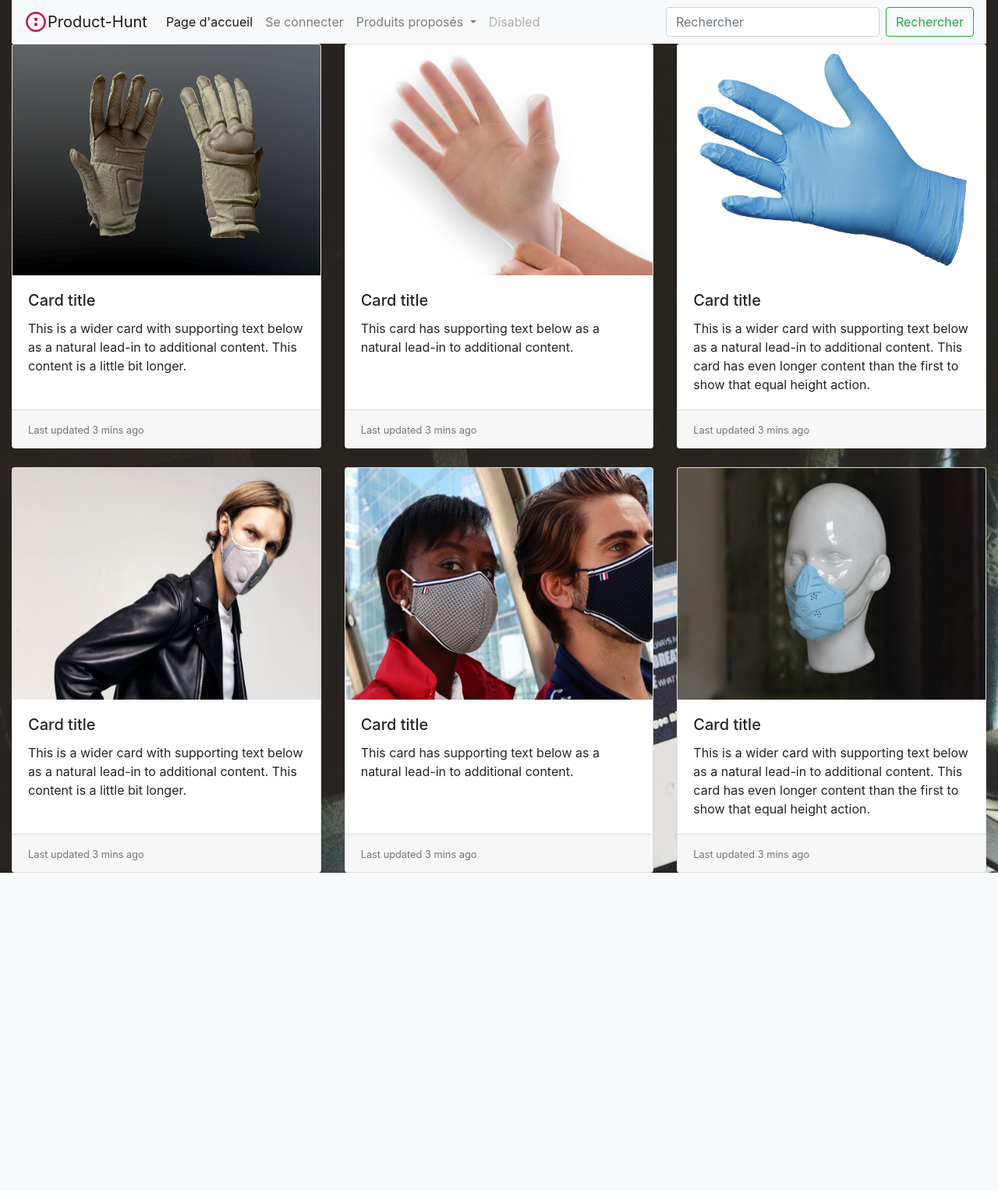
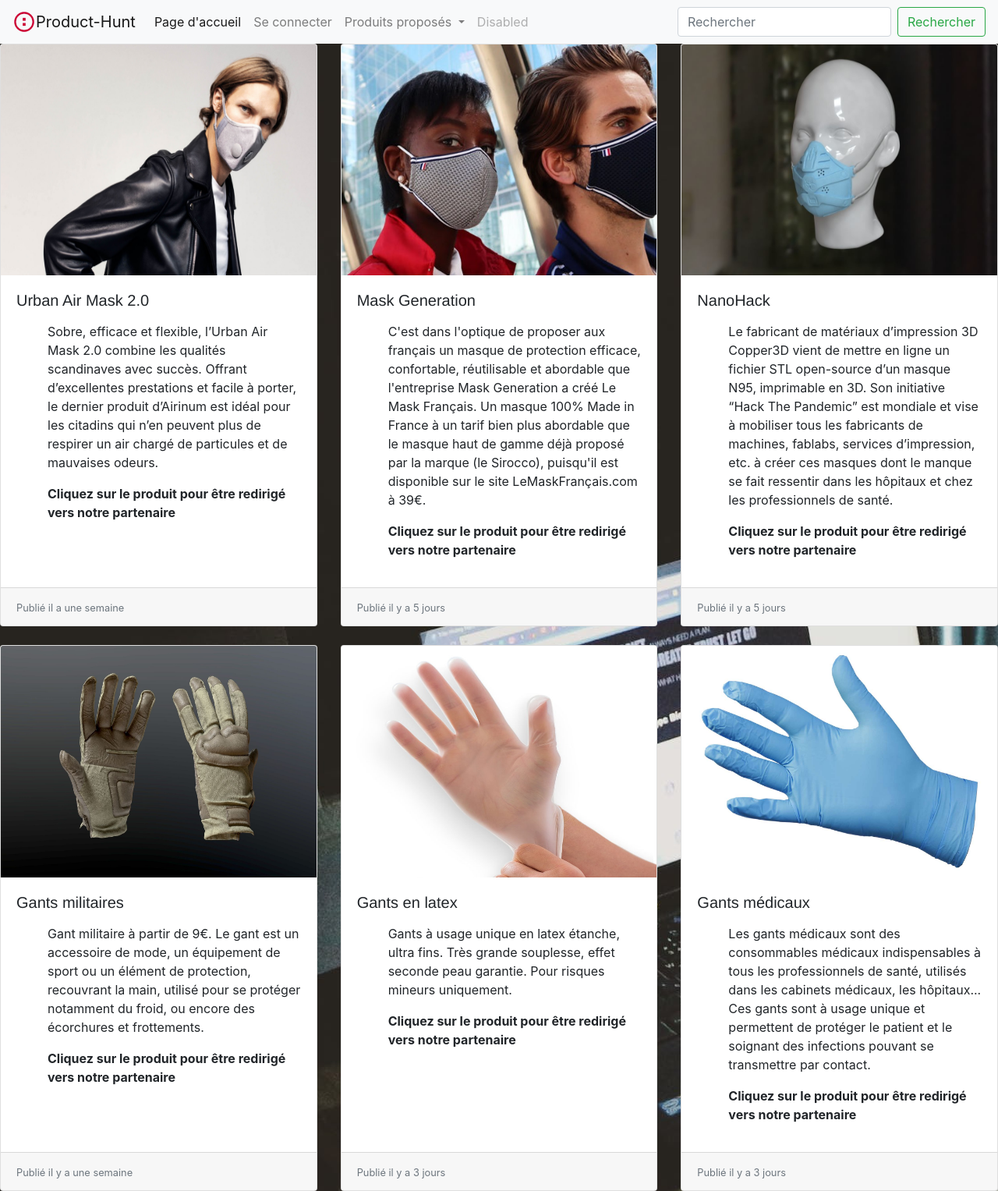
Before and after one commit to clementdebatisse/CD-MB-ProductHunt, a PHP site: page /product-list.php in a window 1280 px wide. Shown: the whole page at 78% size. Before the commit the page ends 1119 px from the top, so only its background shows below. Run offline with PHP 8.4, Linux system fonts and the light colour scheme; data that the repository does not hold is empty; some libraries are stand-ins or nearby versions.

Commit message:
building site step by step, ver 0.50

```diff
--- a/addups.php
+++ b/addups.php
@@ -25,6 +25,7 @@
     <meta charset="UTF-8">
     <meta name="viewport" content="width=device-width, initial-scale=1.0">
     <link rel="stylesheet" href="https://maxcdn.bootstrapcdn.com/bootstrap/4.0.0/css/bootstrap.min.css" integrity="sha384-Gn5384xqQ1aoWXA+058RXPxPg6fy4IWvTNh0E263XmFcJlSAwiGgFAW/dAiS6JXm" crossorigin="anonymous">
+    <link rel="stylesheet" href="style1.css">
     <title>add ups</title>
 </head>
 <body>
@@ -62,7 +63,7 @@
             <a class="dropdown-item" href="produit.php">Produits les plus populaires</a>
             <a class="dropdown-item" href="#">Nouveautés</a>
             <div class="dropdown-divider"></div>
-            <a class="dropdown-item" href="product-list.html">Liste des produits mis en avant</a>
+            <a class="dropdown-item" href="product-list.php">Liste des produits mis en avant</a>
           </div>
         </li>
 
--- a/inscription.php
+++ b/inscription.php
@@ -30,7 +30,7 @@
     <meta charset="UTF-8">
     <meta name="viewport" content="width=device-width, initial-scale=1.0">
     <link rel="stylesheet" href="https://maxcdn.bootstrapcdn.com/bootstrap/4.0.0/css/bootstrap.min.css" integrity="sha384-Gn5384xqQ1aoWXA+058RXPxPg6fy4IWvTNh0E263XmFcJlSAwiGgFAW/dAiS6JXm" crossorigin="anonymous">
-
+    <link rel="stylesheet" href="style1.css">
     <title>Product-Hunt</title>
 </head>
 <body>
@@ -40,7 +40,7 @@
 <!-- ---------------------------------- -->
 
 <nav class="navbar navbar-expand-lg navbar-light bg-light">
-    <a class="navbar-brand" href="#"><img src="simplon logo.jpg" width="30" height="30" class="d-inline-block align-top" alt="">Product-Hunt</a>
+    <a class="navbar-brand" href="#"><img src="Library/simplon logo.jpg" width="30" height="30" class="d-inline-block align-top" alt="">Product-Hunt</a>
     <button class="navbar-toggler" type="button" data-toggle="collapse" data-target="#navbarSupportedContent" aria-controls="navbarSupportedContent" aria-expanded="false" aria-label="Toggle navigation">
       <span class="navbar-toggler-icon"></span>
     </button>
@@ -69,7 +69,7 @@
             <a class="dropdown-item" href="produit.php">Produits les plus populaires</a>
             <a class="dropdown-item" href="#">Nouveautés</a>
             <div class="dropdown-divider"></div>
-            <a class="dropdown-item" href="product-list.html">Liste des produits mis en avant</a>
+            <a class="dropdown-item" href="product-list.php">Liste des produits mis en avant</a>
           </div>
         </li>
 
--- a/product-list.php
+++ b/product-list.php
@@ -11,23 +11,6 @@
     die('Erreur : ' . $e->getMessage());
 }
 
-
-$selectProducts = $bdd->prepare('SELECT * FROM products');
-$selectProducts->execute();
-$products = $selectProducts->fetchAll(PDO::FETCH_ASSOC);
-
-//echo "<pre>";
-//var_dump($products); exit;
-foreach($products as $product) { ?>
-    <div class="product">
-    <h2><?=$product['name']?></h2>
-    <p><?=$product['description']?></p>
-    <a href="<?=$product['url']?>"><?=$product['url']?></a>
-    <a href="/addups.php?id=<?=$product['id']?>"><?=$product['ups']?></a>
-     <!--récuperer le paramètre id sur addups.php : $_GET['id'] -->
-</div>
-<?php }
-
 ?>
 
 
@@ -37,16 +20,10 @@
     <meta charset="UTF-8">
     <meta name="viewport" content="width=device-width, initial-scale=1.0">
     <link rel="stylesheet" href="https://maxcdn.bootstrapcdn.com/bootstrap/4.0.0/css/bootstrap.min.css" integrity="sha384-Gn5384xqQ1aoWXA+058RXPxPg6fy4IWvTNh0E263XmFcJlSAwiGgFAW/dAiS6JXm" crossorigin="anonymous">
-    <link rel="stylesheet" href="style.css">
+    <link rel="stylesheet" href="style1.css">
     <title>Liste des produits</title>
 </head>
 <body>
-
-    <!-- Balise ouvrante pour contenu responsive -->
-
-    <div class="container-fluid">
-
-        <!-- ---------------------------------- -->
 
         <nav class="navbar navbar-expand-lg navbar-light bg-light">
             <a class="navbar-brand" href="#"><img src="Library/simplon logo.jpg" width="30" height="30" class="d-inline-block align-top" alt="">Product-Hunt</a>
@@ -110,33 +87,37 @@
 
         <div class="card-deck">
             <div class="card">
-            <img class="card-img-top" src="Library/gloves1.jpg" width=479.328px height=296.484px alt="Card image cap">
+            <img class="card-img-top" src="Library/mask1.jpg" width=479.328px height=296.484px alt="Card image cap">
             <div class="card-body">
-                <h5 class="card-title">Card title</h5>
-                <p class="card-text">This is a wider card with supporting text below as a natural lead-in to additional content. This content is a little bit longer.</p>
+                <h5 class="card-title">Urban Air Mask 2.0</h5>
+                <p class="card-text"><ul>Sobre, efficace et flexible, l’Urban Air Mask 2.0 combine les qualités scandinaves avec succès. Offrant d’excellentes prestations et facile à porter, le dernier produit d’Airinum est idéal pour les citadins qui n’en peuvent plus de respirer un air chargé de particules et de mauvaises odeurs.</p>
+                <strong>Cliquez sur le produit pour être redirigé vers notre partenaire</strong></ul>
             </div>
             <div class="card-footer">
-                <small class="text-muted">Last updated 3 mins ago</small>
+                <small class="text-muted">Publié il a une semaine</small>
             </div>
             </div>
             <div class="card">
-            <img class="card-img-top" src="Library/gloves2.jpg" width=479.328px height=296.484px alt="Card image cap">
+            <img class="card-img-top" src="Library/mask2.jpg" width=479.328px height=296.484px alt="Card image cap">
             <div class="card-body">
-                <h5 class="card-title">Card title</h5>
-                <p class="card-text">This card has supporting text below as a natural lead-in to additional content.</p>
+                <h5 class="card-title">Mask Generation</h5>
+                <p class="card-text"><ul>C'est dans l'optique de proposer aux français un masque de protection efficace, confortable, réutilisable et abordable que l'entreprise Mask Generation  a créé Le Mask Français.
+                Un masque 100% Made in France à un tarif bien plus abordable que le masque haut de gamme déjà proposé par la marque (le Sirocco), puisqu'il est disponible sur le site LeMaskFrançais.com à 39€.</p>
+                <strong>Cliquez sur le produit pour être redirigé vers notre partenaire</strong></ul>
             </div>
             <div class="card-footer">
-                <small class="text-muted">Last updated 3 mins ago</small>
+                <small class="text-muted">Publié il y a 5 jours</small>
             </div>
             </div>
             <div class="card">
-            <img class="card-img-top" src="Library/gloves3.jpg" width=479.328px height=296.484px alt="Card image cap">
+            <img class="card-img-top" src="Library/mask3.jpg" width=479.328px height=296.484px alt="Card image cap">
             <div class="card-body">
-                <h5 class="card-title">Card title</h5>
-                <p class="card-text">This is a wider card with supporting text below as a natural lead-in to additional content. This card has even longer content than the first to show that equal height action.</p>
+                <h5 class="card-title">NanoHack</h5>
+                <p class="card-text"><ul>Le fabricant de matériaux d’impression 3D Copper3D vient de mettre en ligne un fichier STL open-source d’un masque N95, imprimable en 3D. Son initiative “Hack The Pandemic” est mondiale et vise à mobiliser tous les fabricants de machines, fablabs, services d’impression, etc. à créer ces masques dont le manque se fait ressentir dans les hôpitaux et chez les professionnels de santé.</p>
+                <strong>Cliquez sur le produit pour être redirigé vers notre partenaire</strong></ul>
             </div>
             <div class="card-footer">
-                <small class="text-muted">Last updated 3 mins ago</small>
+                <small class="text-muted">Publié il y a 5 jours</small>
             </div>
             </div>
         </div>
@@ -145,40 +126,60 @@
 
         <div class="card-deck">
             <div class="card">
-            <img class="card-img-top" src="Library/mask1.jpg" width=479.328px height=296.484px alt="Card image cap">
+            <img class="card-img-top" src="Library/gloves1.jpg" width=479.328px height=296.484px alt="Card image cap">
             <div class="card-body">
-                <h5 class="card-title">Card title</h5>
-                <p class="card-text">This is a wider card with supporting text below as a natural lead-in to additional content. This content is a little bit longer.</p>
+                <h5 class="card-title">Gants militaires</h5>
+                <p class="card-text"><ul>Gant militaire à partir de 9€. Le gant est un accessoire de mode, un équipement de sport ou un élément de protection, recouvrant la main, utilisé pour se protéger notamment du froid, ou encore des écorchures et frottements.</p>
+                <strong>Cliquez sur le produit pour être redirigé vers notre partenaire</ul></strong>
             </div>
             <div class="card-footer">
-                <small class="text-muted">Last updated 3 mins ago</small>
+                <small class="text-muted">Publié il y a une semaine </small>
             </div>
             </div>
             <div class="card">
-            <img class="card-img-top" src="Library/mask2.jpg" width=479.328px height=296.484px alt="Card image cap">
+            <img class="card-img-top" src="Library/gloves2.jpg" width=479.328px height=296.484px alt="Card image cap">
             <div class="card-body">
-                <h5 class="card-title">Card title</h5>
-                <p class="card-text">This card has supporting text below as a natural lead-in to additional content.</p>
+                <h5 class="card-title">Gants en latex</h5>
+                <p class="card-text"><ul>Gants à usage unique en latex étanche, ultra fins. Très grande souplesse, effet seconde peau garantie. Pour risques mineurs uniquement.</p>
+                <p class="partnerLink"><strong>Cliquez sur le produit pour être redirigé vers notre partenaire</ul></strong></p>
             </div>
             <div class="card-footer">
-                <small class="text-muted">Last updated 3 mins ago</small>
+                <small class="text-muted">Publié il y a 3 jours</small>
             </div>
             </div>
             <div class="card">
-            <img class="card-img-top" src="Library/mask3.jpg" width=479.328px height=296.484px alt="Card image cap">
+            <img class="card-img-top" src="Library/gloves3.jpg" width=479.328px height=296.484px alt="Card image cap">
             <div class="card-body">
-                <h5 class="card-title">Card title</h5>
-                <p class="card-text">This is a wider card with supporting text below as a natural lead-in to additional content. This card has even longer content than the first to show that equal height action.</p>
+                <h5 class="card-title">Gants médicaux</h5>
+                <p class="card-text"><ul>Les gants médicaux sont des consommables médicaux indispensables à tous les professionnels de santé, utilisés dans les cabinets médicaux, les hôpitaux... Ces gants sont à usage unique et permettent de protéger le patient et le soignant des infections pouvant se transmettre par contact.</p>
+                <strong>Cliquez sur le produit pour être redirigé vers notre partenaire</strong></ul>
             </div>
             <div class="card-footer">
-                <small class="text-muted">Last updated 3 mins ago</small>
+                <small class="text-muted">Publié il y a 3 jours</small>
             </div>
             </div>
         </div>
 
         <!-- --------------------------------------------------------------- -->
 
+    <?php
+$selectProducts = $bdd->prepare('SELECT * FROM products');
+$selectProducts->execute();
+$products = $selectProducts->fetchAll(PDO::FETCH_ASSOC);
+
+//echo "<pre>";
+//var_dump($products); exit;
+foreach($products as $product) { ?>
+    <div class="product">
+    <h2><?=$product['name']?></h2>
+    <p><?=$product['description']?></p>
+    <a href="<?=$product['url']?>"><?=$product['url']?></a>
+    <a href="/addups.php?id=<?=$product['id']?>"><?=$product['ups']?></a>
+     <!--récuperer le paramètre id sur addups.php : $_GET['id'] -->
 </div>
+<?php }
+
+?>
 
     <script src="https://code.jquery.com/jquery-3.2.1.slim.min.js" integrity="sha384-KJ3o2DKtIkvYIK3UENzmM7KCkRr/rE9/Qpg6aAZGJwFDMVNA/GpGFF93hXpG5KkN" crossorigin="anonymous"></script>
     <script src="https://cdnjs.cloudflare.com/ajax/libs/popper.js/1.12.9/umd/popper.min.js" integrity="sha384-ApNbgh9B+Y1QKtv3Rn7W3mgPxhU9K/ScQsAP7hUibX39j7fakFPskvXusvfa0b4Q" crossorigin="anonymous"></script>
--- a/style.css
+++ /dev/null
@@ -1,5 +0,0 @@
-body {
-  background-image: url("Library/bg.jpeg");
-  background-repeat: no-repeat;
-  background-attachment: fixed;
-}
--- /dev/null
+++ b/style1.css
@@ -0,0 +1,27 @@
+body {
+    background-image: url("Library/bg.jpeg");
+    background-repeat: no-repeat;
+    background-attachment: fixed;
+  }
+
+.card-title {
+    font-family: 'Franklin Gothic Medium', 'Arial Narrow', Arial, sans-serif;
+
+}
+
+.card-text {
+    font-family: Georgia, 'Times New Roman', Times, serif;
+}
+
+.carousel-title {
+
+    font-size: larger;
+    font-family: 'Gill Sans', 'Gill Sans MT', Calibri, 'Trebuchet MS', sans-serif;
+
+}
+
+.carousel-description {
+
+    font-family: 'Gill Sans', 'Gill Sans MT', Calibri, 'Trebuchet MS', sans-serif;
+    color: mediumblue;
+}
```
Also changed, not shown: index.php (+44 -18 lines), produit.php (+19 -27 lines), Library/slide1.jpg (added), Library/slide2.jpg (added), Library/slide3.jpg (added). Lines whose indentation alone changed are shown as unchanged.
